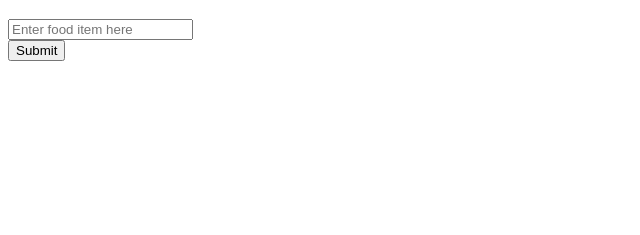
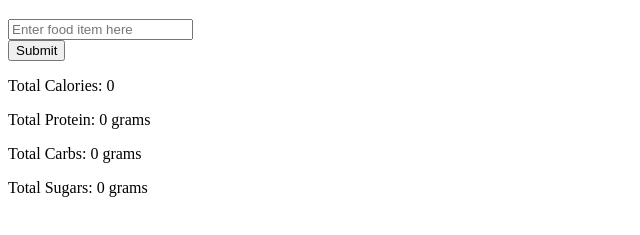
Before and after one commit to Cam-Hak/MacroTracker, a plain HTML site: page index.html in a window 1280 px wide. Both pictures are taken after a click on the element 640 px from the left and 111 px from the top of the page. Shown: the part 61-296 px from the top of the page, without its empty margins (0-640 px from the left). Drawn offline with Linux system fonts and the light colour scheme; no server answers.

Commit message:
starting to work on a total counter

```diff
--- a/index.html
+++ b/index.html
@@ -16,6 +16,12 @@
     <div class="submit-button">
       <input type="submit" value="Submit">
     </div>
+    <div class="Totals">
+      <p id="total-cals">Total Calories: 0</p>
+      <p id="total-pros">Total Protein: 0 grams</p>
+      <p id="total-carbs">Total Carbs: 0 grams</p>
+      <p id="total-sugars">Total Sugars: 0 grams</p>
+    </div>
     <section class="display">
     </section>
   </main>
--- a/scripts/script.js
+++ b/scripts/script.js
@@ -1,6 +1,16 @@
 let submitButton = document.querySelector(".submit-button");
 let foodEntry = document.getElementById("foodEntry");
 let display = document.querySelector(".display");
+let totalCal = document.querySelector("#total-cals");
+let totalPro = document.querySelector("#total-pros");
+let totalCarb = document.querySelector("#total-carbs");
+let totalSug = document.querySelector("#total-sugars");
+let totals = {
+  calTotals: 0,
+  proTotals: 0,
+  carbTotals: 0,
+  sugTotals: 0,
+};
 
 submitButton.addEventListener("click", function() {
   let responseData;
@@ -27,15 +37,19 @@ submitButton.addEventListener("click", function() {
 
       const foodCal = document.createElement("p");
       foodCal.textContent = "Calories: " + responseData.items[0].calories;
+      totals.calTotals += responseData.items[0].calories;
 
       const foodPro = document.createElement("p");
       foodPro.textContent = "Protein: " + responseData.items[0].protein_g + " grams";
+      totals.proTotals += responseData.items[0].protein_g;
 
       const foodCarb = document.createElement("p");
       foodCarb.textContent = "Total Carbs: " + responseData.items[0].carbohydrates_total_g + " grams";
+      totals.carbTotals += responseData.items[0].carbohydrates_total_g;
 
       const foodSugar = document.createElement("p");
       foodSugar.textContent = "Total Sugar: " + responseData.items[0].sugar_g + " grams";
+      totals.sugTotals += responseData.items[0].sugar_g;
 
       display.appendChild(foodName);
       display.appendChild(foodCal);
@@ -45,4 +59,7 @@ submitButton.addEventListener("click", function() {
 
     })
     .catch((error) => console.error('Error:', error));
+
+  totalCal.textContent = "Total Calories: " + totals.calTotals;
+
 });
```
